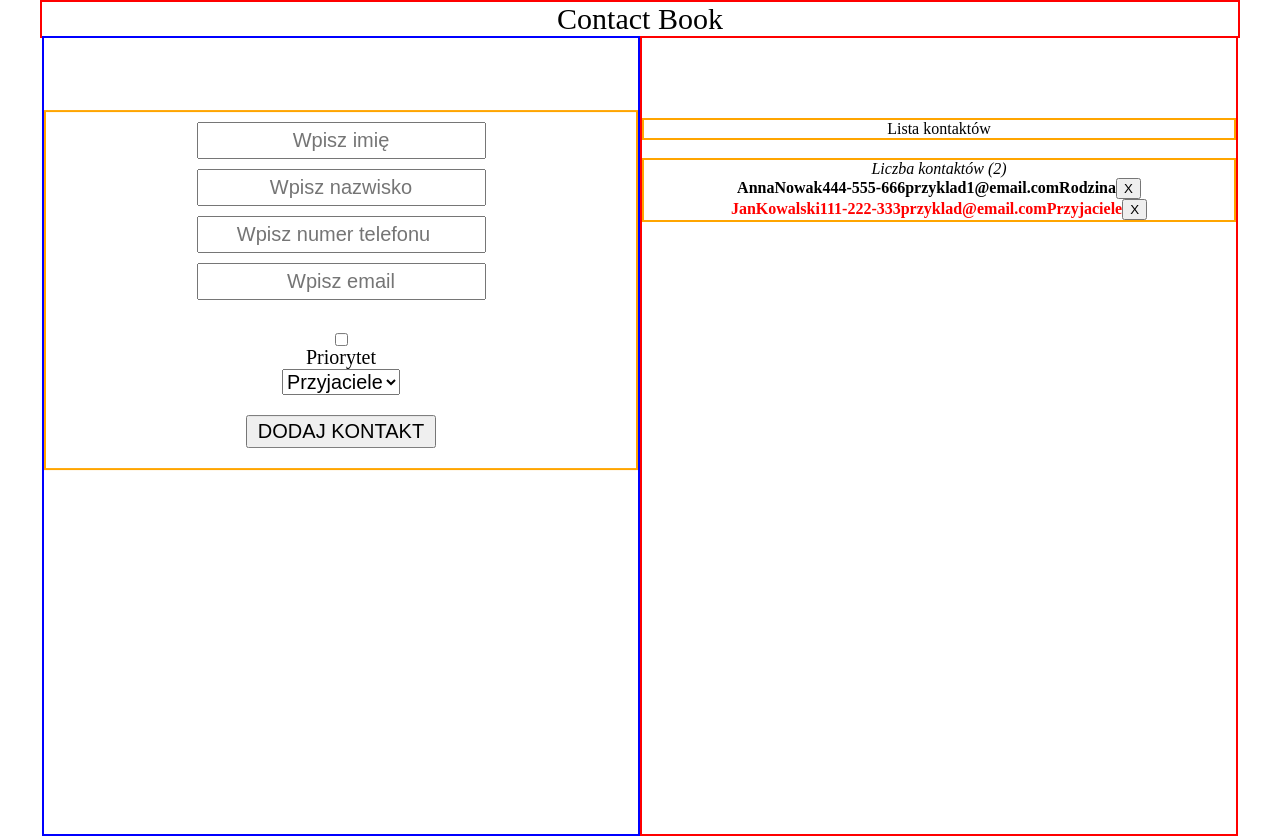
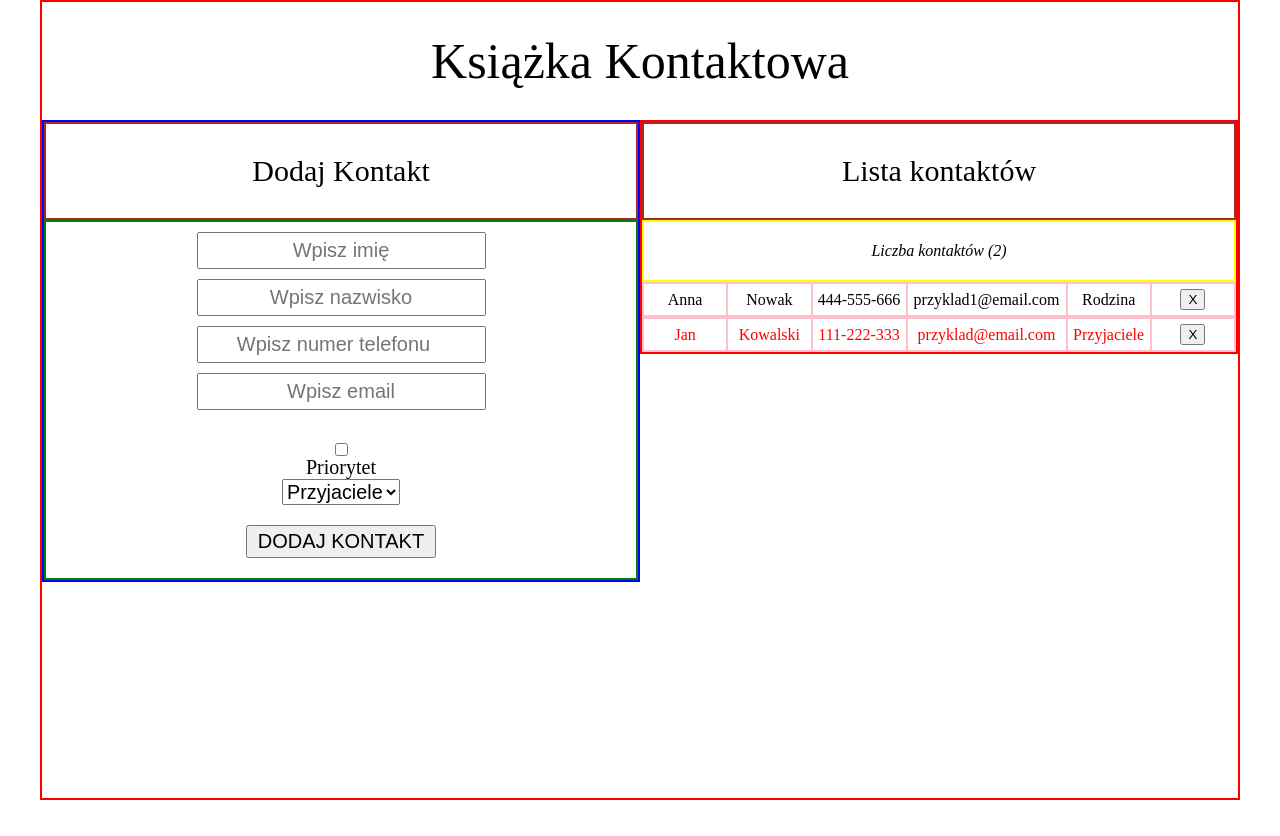
Before and after one commit to mstankiewicz1/ContactBook, a React app: page / in a window 1280 px wide. After the commit the page ends 800 px from the top, so only its background shows below. Built offline with nearby package versions, Linux system fonts and the light colour scheme.

Commit message:
Postepy 11.08.19r godz 20:25

```diff
--- a/css/style.css
+++ b/css/style.css
@@ -5,13 +5,14 @@
 /*common*/
 .container {
     width: 1200px;
-    height: 100%;
+    height: 100vh;
     margin: 0 auto;
     border: 2px solid red;
 }
 
 h1 {
-    font-size: 30px;
+    font-size: 50px;
+    padding: 30px 30px;
     color: black;
     text-align: center;
     margin: 0 auto;
@@ -19,15 +20,13 @@ h1 {
 
 .form {
     width: 50%;
-    height: 100vh;
     text-align: center;
     font-size: 20px;
     border: 2px solid blue;
     float: left;
 }
 fieldset {
-    transform: translateY(20%);
-    border: 2px solid orange;
+    border: 2px solid green;
 }
 
 .form button {
@@ -48,7 +47,6 @@ input {
 
 .contactList {
     width: 50%;
-    height: 100vh;
     text-align: center;
     border: 2px solid red;
     float: right;
@@ -56,16 +54,38 @@ input {
 }
 
 h2 {
-    position: absolute;
-    width: 100%;
-    top: 10vh;
-    border: 2px solid orange;
+    font-size: 30px;
+    margin: 0 auto;
+    padding: 30px 30px;
+    border: 2px solid brown;
 }
 
-.contactList1 {
-    position: absolute;
+
+.contactListData {
+    border: 2px solid yellow;
+    padding: 20px 20px;
+}
+
+table {
+    border-collapse: collapse;
     width: 100%;
-    top: 15vh;
-    border: 2px solid orange;
+    table-layout: fixed;
+}
 
+td {
+    padding: 5px;
+    border: 2px solid pink;
+    text-align: center;
+    vertical-align: middle;
+    word-wrap: break-word;
 }
+
+.tdEmail {
+    width: 160px;
+    word-wrap: break-word;
+}
+
+.tdPhone {
+    width: 95px;
+    word-wrap: break-word;
+}
--- a/js/AddContact.jsx
+++ b/js/AddContact.jsx
@@ -9,7 +9,7 @@ class AddContact extends React.Component{
         surname: '',
         phone: '',
         email: '',
-        category: '',
+        category: 'Przyjaciele',
         important: false
     };
 
@@ -47,6 +47,7 @@ class AddContact extends React.Component{
     render(){
         return (
             <div className="form">
+                <h2>Dodaj Kontakt</h2>
                 <fieldset>
                     <input name="name" type="text" placeholder="Wpisz imię" value={this.state.name} onChange={this.handleChange}/>
                     <input name="surname" type="text" placeholder="Wpisz nazwisko" value={this.state.surname} onChange={this.handleChange}/>
--- a/js/App.jsx
+++ b/js/App.jsx
@@ -63,7 +63,7 @@ class App extends React.Component {
     render() {
         return (
             <div className="container">
-                <h1>Contact Book</h1>
+                <h1>Książka Kontaktowa</h1>
                 <AddContact add={this.addContact}/>
                 <ContactList contacts={this.state.contacts} delete={this.deleteContact}/>
             </div>
--- a/js/ContactList.jsx
+++ b/js/ContactList.jsx
@@ -34,10 +34,10 @@ const ContactList = (props) => {
     return (
             <div className="contactList">
                     <h2>Lista kontaktów</h2>
-                        <div className="contactList1">
+                        <div className="contactListData">
                             {contacts.length > 0 ? <em>Liczba kontaktów ({contacts.length})</em> : <p>Brak kontaktów</p>}
-                            {contacts}
                         </div>
+                        <div className="contactData">{contacts}</div>
             </div>
         )
     };
--- a/js/SingleContact.jsx
+++ b/js/SingleContact.jsx
@@ -12,12 +12,18 @@ const SingleContact = (props) => {
     return (
         <div>
             <p style={important ? style : null}>
-                    <strong>{name}</strong>
-                    <strong>{surname}</strong>
-                    <strong>{phone}</strong>
-                    <strong>{email}</strong>
-                    <strong>{category}</strong>
-                    <button onClick={() => props.delete(id)}>X</button>
+                <table>
+                    <tbody>
+                        <tr>
+                            <td>{name}</td>
+                            <td>{surname}</td>
+                            <td className="tdPhone">{phone}</td>
+                            <td className="tdEmail">{email}</td>
+                            <td>{category}</td>
+                            <td><button onClick={() => props.delete(id)}>X</button></td>
+                        </tr>
+                    </tbody>
+                </table>
             </p>
         </div>
     )
```
Also changed, not shown: js/out.js.
